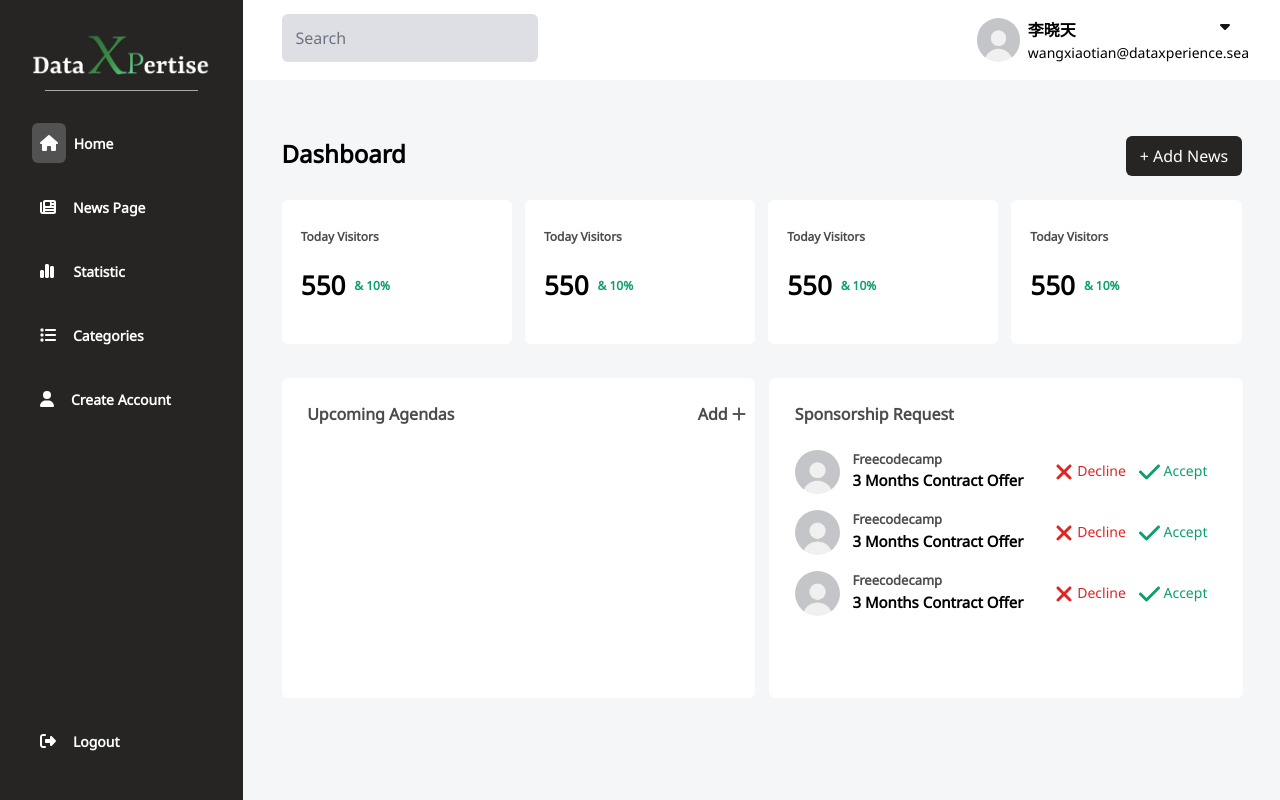
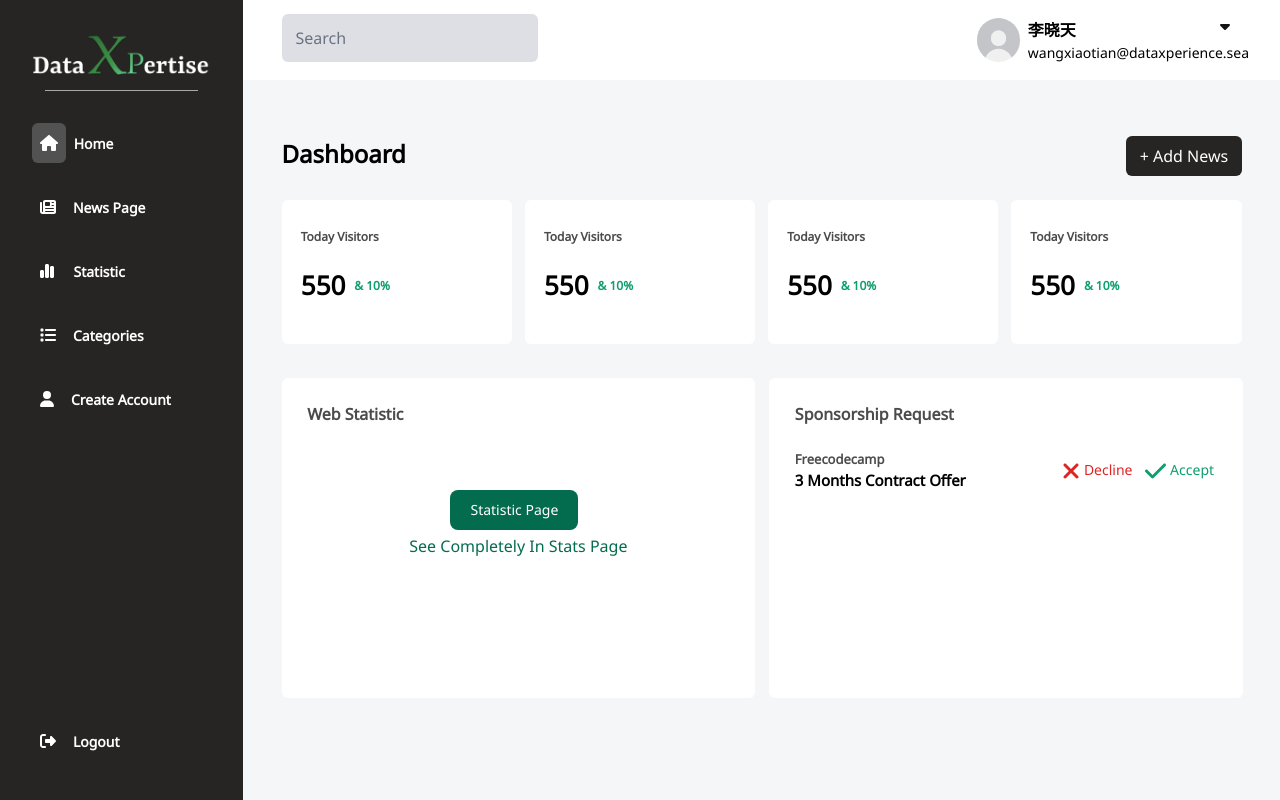
Before and after one commit to tsaqifmaulana444/Dataxperience-Client-Side, a Next.js app: page /admin in a window 1280 px wide. Built offline with nearby package versions, Linux system fonts and the light colour scheme.

Commit message:
fix: admin stats

```diff
--- a/src/app/admin/page.tsx
+++ b/src/app/admin/page.tsx
@@ -11,104 +11,16 @@ import { FontAwesomeIcon } from "@fortawesome/react-fontawesome"
 import { faCheck, faEllipsisVertical, faPlus, faXmark } from "@fortawesome/free-solid-svg-icons"
 import Image from "next/image"
 import Profile from "../images/blank_profile.jpeg"
+import {
+    CircularProgressbar,
+    buildStyles
+} from "react-circular-progressbar"
 import { useRouter } from "next/navigation"
 import { Dropdown } from 'flowbite-react'
 import { useState } from "react"
 import { Button, Modal } from 'flowbite-react'
 
-interface Agenda {
-    id?: number
-    title: string
-    description: string
-    type: string
-}
-
 export default function AdminPage() {
-    const [openModalAgenda, setOpenModalAgenda] = useState(false)
-    const [agenda, setAgenda] = useState<Agenda[]>([])
-    const [newAgenda, setNewAgenda] = useState('')
-    const [error, setError] = useState('')
-
-    // create
-    const handleSubmit = async (event: React.FormEvent<HTMLFormElement>) => {
-        event.preventDefault()
-
-        const formData = new FormData(event.currentTarget)
-        const data: Agenda = {
-            title: formData.get("title") as string,
-            description: formData.get("description") as string,
-            type: formData.get("type") as string,
-        }
-
-        try {
-            const response = await fetch("/api/agenda", {
-                method: "POST",
-                headers: {
-                    "Content-Type": "application/json",
-                },
-                body: JSON.stringify(data),
-            })
-
-            if (response.ok) {
-                await fetchAgenda()
-                setNewAgenda('')
-                setOpenModalAgenda(false)
-                const result = await response.json()
-                console.log(result)
-            } else {
-                const error = await response.json()
-                console.error("Failed:", error.message)
-            }
-        } catch (error) {
-            console.error("Error:", error)
-        }
-    }
-
-    // read
-    const fetchAgenda = async () => {
-        try {
-            const response = await fetch('/api/account', {
-                method: 'GET',
-                headers: {
-                    'Content-Type': 'application/json',
-                },
-            })
-            console.log(response)
-            if (response.ok) {
-                const { agenda } = await response.json()
-                setAgenda(agenda)
-            } else {
-                const error = await response.json()
-                setError(error.message)
-            }
-        } catch (error) {
-            console.error('Error fetching agenda:', error)
-            setError('Internal Server Error')
-        }
-    }
-
-    // delete
-    const handleDelete = async (id?: number) => {
-        try {
-            const response = await fetch(`/api/agenda/${id}`, {
-                method: "DELETE",
-                headers: {
-                    "Content-Type": "application/json",
-                },
-            })
-
-            if (response.ok) {
-                await fetchAgenda()
-                console.log("Agenda deleted successfully")
-            } else {
-                const error = await response.json()
-                console.error("Failed to delete agenda:", error.message)
-            }
-        } catch (error) {
-            console.error("Error:", error)
-        }
-    }
-
     return (
         <div className='flex w-full '>
             <AdminSideBar />
@@ -177,117 +89,29 @@ export default function AdminPage() {
                 <div className="grid grid-cols-2 mx-[3vw] mt-[2vh] mb-[7vh]">
                     <div className="bg-white w-[37vw] h-[40vh] rounded-md mt-[2.2vh]">
                         <div className="flex w-full mx-[2vw] opacity-70 mt-[3vh] text-[16px] font-semibold">
-                            <h1>Upcoming Agendas</h1>
-                            <button onClick={() => setOpenModalAgenda(true)}>
-                                <p className="ml-[19vw]">Add <FontAwesomeIcon icon={faPlus} style={{ color: "#141414" }} /></p>
-                            </button>
-                            <Modal show={openModalAgenda} onClose={() => setOpenModalAgenda(false)}>
-                                <Modal.Header>Add Agenda</Modal.Header>
-                                <Modal.Body>
-                                    <div className="space-y-6">
-                                        <form className="mx-auto" onSubmit={handleSubmit} method="POST">
-                                            <div className="mb-3">
-                                                <label htmlFor="title" className="block mb-2 text-sm font-medium text-gray-900 dark:text-white">Title</label>
-                                                <input autoComplete="off" type="text" id="title" name="title" className="bg-gray-50 border border-gray-300 text-gray-900 text-sm rounded-lg block w-full p-2.5" required />
-                                            </div>
-                                            <div className="mb-3">
-                                                <label htmlFor="description" className="block mb-2 text-sm font-medium text-gray-900 dark:text-white">Description</label>
-                                                <textarea autoComplete="off" id="description" name="description" className="bg-gray-50 border border-gray-300 text-gray-900 text-sm rounded-lg block w-full p-2.5 h-[150px]" required></textarea>
-                                            </div>
-                                            <div className="mb-5">
-                                                <label htmlFor="type" className="block mb-2 text-sm font-medium text-gray-900 dark:text-white">Type</label>
-                                                <select id="type" name="type" className="bg-gray-50 border border-gray-300 text-gray-900 text-sm rounded-lg focus:ring-blue-500 focus:border-blue-500 block w-full p-2.5">
-                                                    <option selected>Choose Type</option>
-                                                    <option value="Urgent">Urgent</option>
-                                                    <option value="Semi Urgent">Semi Urgent</option>
-                                                    <option value="Medium Intensity">Medium Intensity</option>
-                                                    <option value="Low Intensity">Low Intensity</option>
-                                                    <option value="Very Low Intensity">Very Low Intensity</option>
-                                                </select>
-                                            </div>
-                                            <button type="submit" className="text-white bg-blue-700 hover:bg-blue-800 focus:ring-4 focus:outline-none focus:ring-blue-300 font-medium rounded-lg text-sm w-full sm:w-auto px-5 py-2.5 text-center">Submit</button>
-                                        </form>
-                                    </div>
-                                </Modal.Body>
-                            </Modal>
+                            <h1>Web Statistic</h1>
                         </div>
-                        {agenda.map((data, index) => (
-                            <div className="mt-[2vh]" key={data.id}>
-                                <div className="flex w-[33vw] mx-[2vw]">
-                                    <div>
-                                        <p className="font-semibold w-fit mx-auto text-[24px]">05</p>
-                                        <p className="font-medium -mt-[0.8vh] text-[13px]">May</p>
-                                    </div>
-                                    <div className="ml-[1.3vw] mt-[1vh]">
-                                        <p className="opacity-70 text-[13px] font-semibold"></p>
-                                        <p className="font-semibold -ml-[0.1vw] text-[15px]">{data.title}</p>
-                                    </div>
-                                    <Dropdown label="" dismissOnClick={false} renderTrigger={() => <span><FontAwesomeIcon icon={faEllipsisVertical} style={{ color: "#2e333e" }} className="ml-[12vw] mt-[20px] my-auto" size="lg" /></span>}>
-                                        <Dropdown.Item>Details</Dropdown.Item>
-                                        {/* <Dropdown.Item onClick={() => handleDelete(author.id)}>Delete</Dropdown.Item> */}
-                                    </Dropdown>
-                                </div>
-                            </div>
-                        ))}
+                        <div className="w-fit mx-auto mt-16">
+                            <a href="/admin/statistic">
+                                <button type="button" className="focus:outline-none text-white bg-green-700 hover:bg-green-80 font-medium rounded-lg text-sm px-5 py-2.5 me-2">Statistic Page</button>
+                            </a>
+                        </div>
+                        <div className="w-fit mx-auto mt-1">
+                            <p className="text-green-700">See Completely In Stats Page</p>
+                        </div>
                     </div>
                     <div className="bg-white w-[37vw] h-[40vh] rounded-md mt-[2.2vh] ml-[0.6vw]">
                         <div className="flex w-full mx-[2vw] opacity-70 mt-[3vh] text-[16px] font-semibold">
                             <h1>Sponsorship Request</h1>
                         </div>
                         <div className="mt-[3vh]">
-                            <div className="flex mx-[2vw]">
-                                <Image
-                                    src={Profile}
-                                    alt="profile"
-                                    className="rounded-full w-[3.5vw]"
-                                />
+                            {/* loop */}
+                            <div className="flex justify-between mx-[1vw] mt-[2vh]">
                                 <div className="ml-[1vw]">
                                     <p className="opacity-70 text-[13px] font-semibold">Freecodecamp</p>
                                     <p className="font-semibold text-[15px]">3 Months Contract Offer</p>
                                 </div>
-                                <div className="flex ml-[2.5vw]">
-                                    <div className="flex text-red-600 my-auto cursor-pointer">
-                                        <FontAwesomeIcon icon={faXmark} size="xl" />
-                                        <p className="text-[14px] ml-[0.3vw]">Decline</p>
-                                    </div>
-                                    <div className="flex text-green-500 my-auto ml-[1vw] cursor-pointer">
-                                        <FontAwesomeIcon icon={faCheck} size="xl" />
-                                        <p className="text-[14px] ml-[0.3vw]">Accept</p>
-                                    </div>
-                                </div>
-                            </div>
-                            <div className="flex mx-[2vw] mt-[2vh]">
-                                <Image
-                                    src={Profile}
-                                    alt="profile"
-                                    className="rounded-full w-[3.5vw]"
-                                />
-                                <div className="ml-[1vw]">
-                                    <p className="opacity-70 text-[13px] font-semibold">Freecodecamp</p>
-                                    <p className="font-semibold text-[15px]">3 Months Contract Offer</p>
-                                </div>
-                                <div className="flex ml-[2.5vw]">
-                                    <div className="flex text-red-600 my-auto cursor-pointer">
-                                        <FontAwesomeIcon icon={faXmark} size="xl" />
-                                        <p className="text-[14px] ml-[0.3vw]">Decline</p>
-                                    </div>
-                                    <div className="flex text-green-500 my-auto ml-[1vw] cursor-pointer">
-                                        <FontAwesomeIcon icon={faCheck} size="xl" />
-                                        <p className="text-[14px] ml-[0.3vw]">Accept</p>
-                                    </div>
-                                </div>
-                            </div>
-                            <div className="flex mx-[2vw] mt-[2vh]">
-                                <Image
-                                    src={Profile}
-                                    alt="profile"
-                                    className="rounded-full w-[3.5vw]"
-                                />
-                                <div className="ml-[1vw]">
-                                    <p className="opacity-70 text-[13px] font-semibold">Freecodecamp</p>
-                                    <p className="font-semibold text-[15px]">3 Months Contract Offer</p>
-                                </div>
-                                <div className="flex ml-[2.5vw]">
+                                <div className="flex mr-4">
                                     <div className="flex text-red-600 my-auto cursor-pointer">
                                         <FontAwesomeIcon icon={faXmark} size="xl" />
                                         <p className="text-[14px] ml-[0.3vw]">Decline</p>
```
